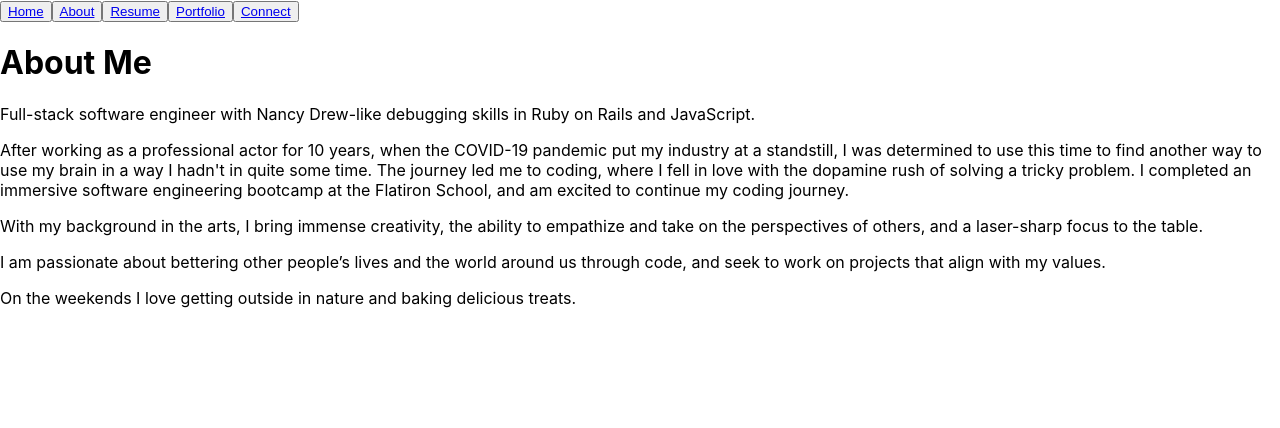
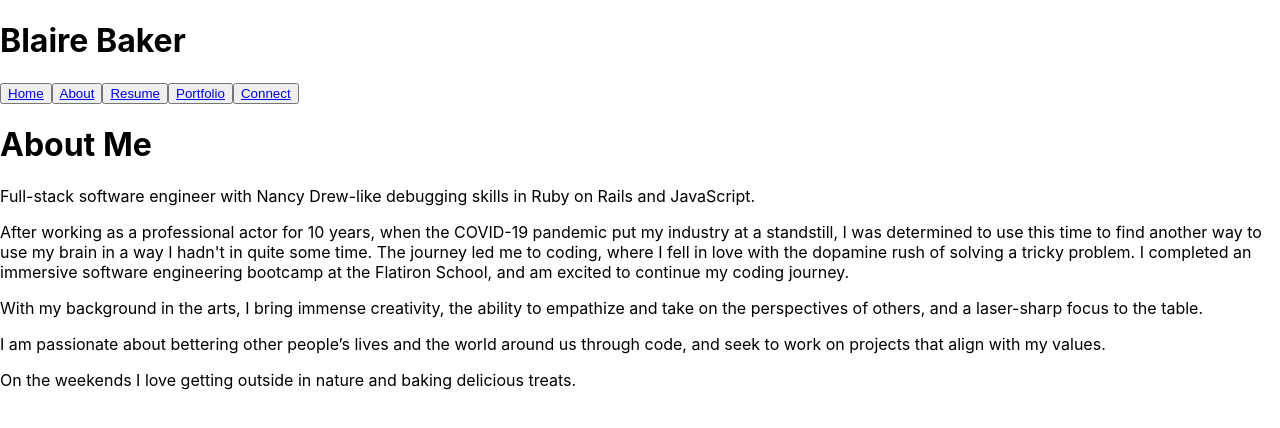
Before and after one commit to thequeenbeebs/portfolio, a React (Create React App) app: page /about in a window 1280 px wide. Shown: the top 428 px of the page. Built offline with nearby package versions, Linux system fonts and the light colour scheme.

Commit message:
implement main tag

```diff
--- a/src/App.js
+++ b/src/App.js
@@ -15,6 +15,7 @@ import Resume from './components/Resume'
 export default function App() {
   return (
     <Router>
+      <h1>Blaire Baker</h1>
       <nav>
         <button>
           <Link to="/">Home</Link>
--- a/src/components/About.js
+++ b/src/components/About.js
@@ -1,6 +1,6 @@
 export default function About() {
     return (
-        <div>
+        <main>
             <h1>About Me</h1>
             <p>Full-stack software engineer with Nancy Drew-like debugging skills in Ruby on Rails and JavaScript.</p>
 
@@ -16,7 +16,7 @@ export default function About() {
             that align with my values.</p>
 
             <p>On the weekends I love getting outside in nature and baking delicious treats.</p>
-        </div>
+        </main>
 
 
 
--- a/src/components/Connect.js
+++ b/src/components/Connect.js
@@ -1,6 +1,9 @@
 export default function Connect() {
     return (
-      <h1>Connect with Me</h1>
+        <main>
+            <h1>Connect with Me</h1>
+        </main>
+
 
 
     );
--- a/src/components/Homepage.js
+++ b/src/components/Homepage.js
@@ -1,9 +1,8 @@
 export default function Homepage() {
     return (
-        <div>
-            <h1>Blaire Baker</h1>
+        <main>
             <h2>Full Stack Software Engineer</h2>
-        </div>
+        </main>
 
 
 
--- a/src/components/Portfolio.js
+++ b/src/components/Portfolio.js
@@ -1,6 +1,9 @@
 export default function Portfolio() {
     return (
-      <h1>Portfolio</h1>
+        <main>
+            <h1>Portfolio</h1>
+        </main>
+
 
 
     );
--- a/src/components/Resume.js
+++ b/src/components/Resume.js
@@ -1,7 +1,8 @@
 export default function Resume() {
     return (
-      <h1>Resume</h1>
-
+        <main>
+            <h1>Resume</h1>
+        </main>
 
     );
   }
```
